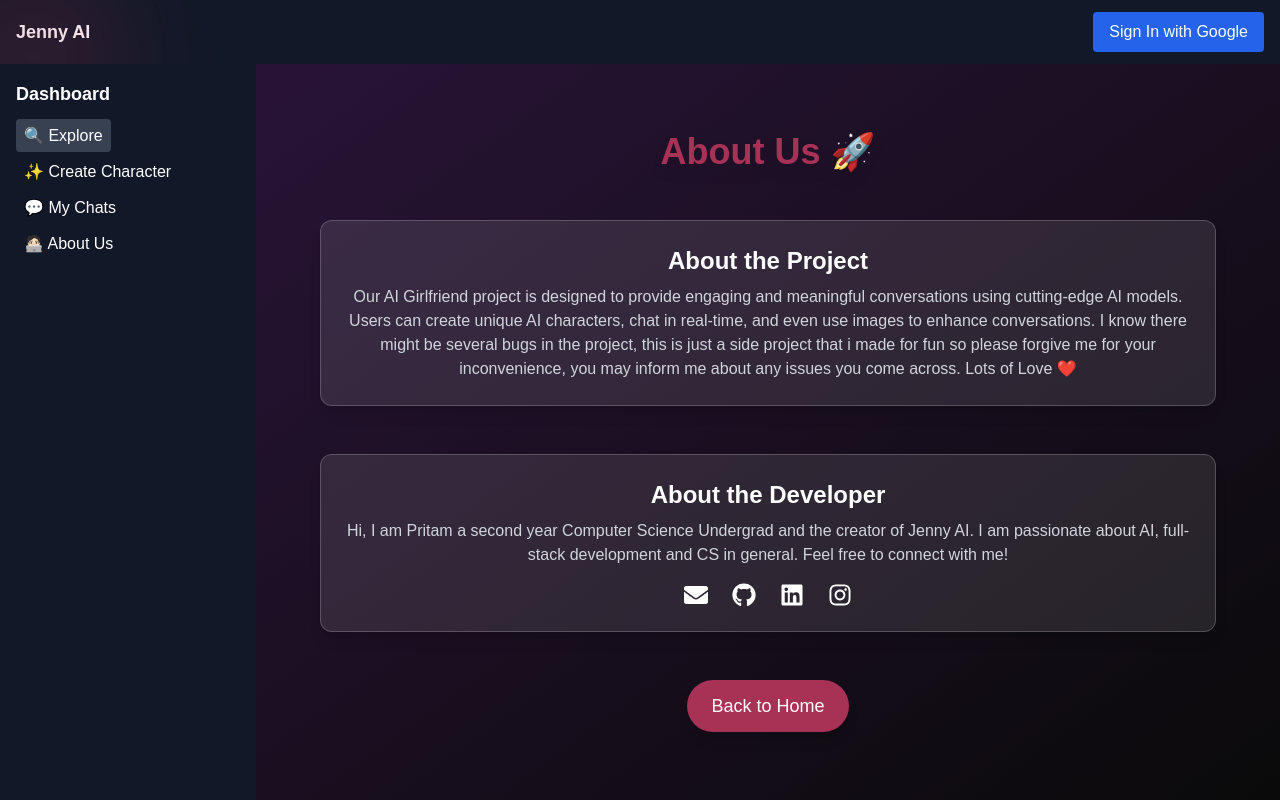
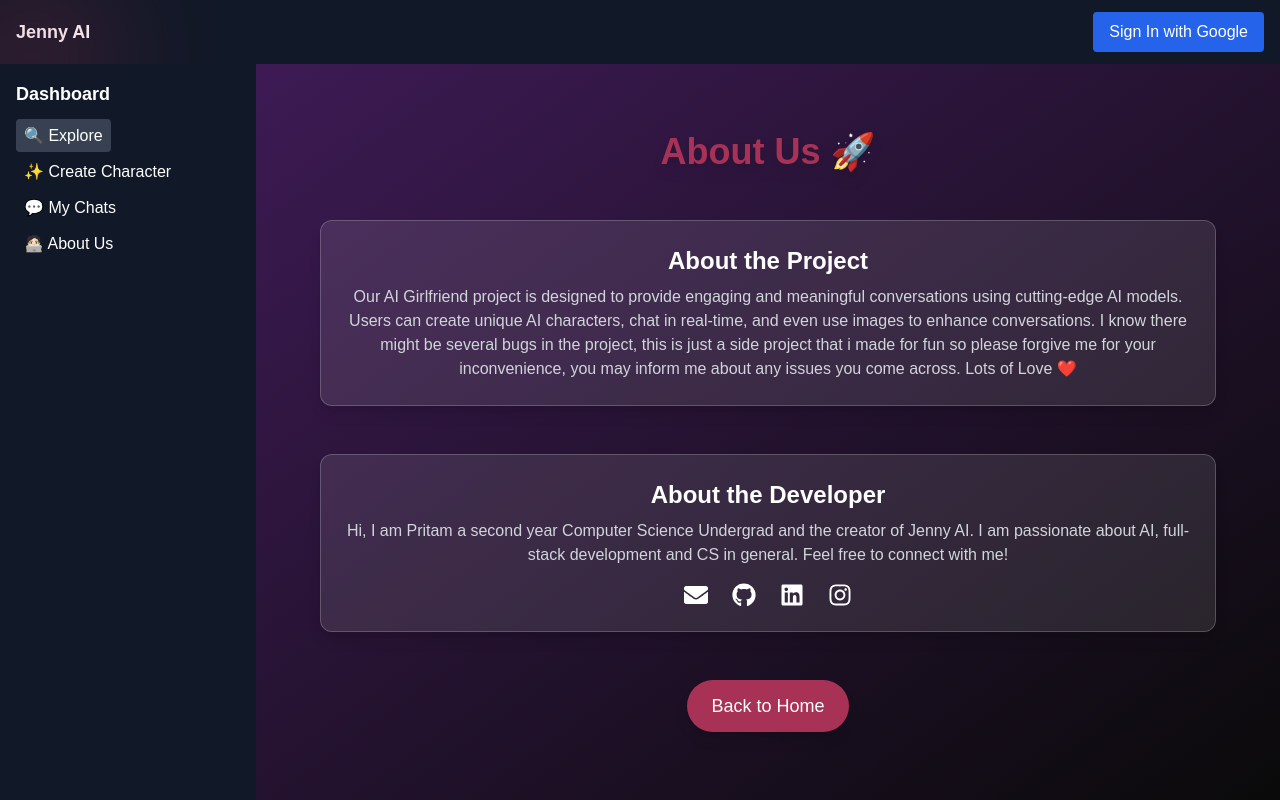
Before and after one commit to HiiiiiPritam/Jenny, a Next.js app: page /dashboard/about in a window 1280 px wide. Built offline with nearby package versions, Linux system fonts and the light colour scheme; no server answers.

Commit message:
ui changes

```diff
--- a/src/app/dashboard/about/page.tsx
+++ b/src/app/dashboard/about/page.tsx
@@ -7,9 +7,9 @@ export default function AboutUs() {
   const router = useRouter();
 
   return (
-    <div className="bg-black h-[calc(100dvh-4rem)]  text-white  flex flex-col items-center justify-center px-6 relative overflow-hidden">
+    <div className="bg-gradient-to-br from-darkPurple to-black h-[calc(100dvh-4rem)]  text-white  flex flex-col items-center justify-center px-6 relative overflow-auto">
       {/* Background Overlay */}
-      <div className="absolute max-h-[calc(100dvh-4rem)] inset-0 bg-gradient-to-br from-darkPurple to-black opacity-60"></div>
+      <div className="absolute  inset-0 bg-gradient-to-br from-darkPurple to-black opacity-60"></div>
 
       {/* Main Content Container */}
       <motion.div
--- a/src/app/dashboard/page.tsx
+++ b/src/app/dashboard/page.tsx
@@ -101,7 +101,7 @@ const ExplorePage = () => {
         <h2 className="text-xl font-semibold text-white mt-3">
           {char.name}
         </h2>
-        <p className="text-gray-300">{char.description}</p>
+        <p className="text-gray-300 line-clamp-3 tolltip">{char.description}</p>
       </div>
       ))}
 
```
